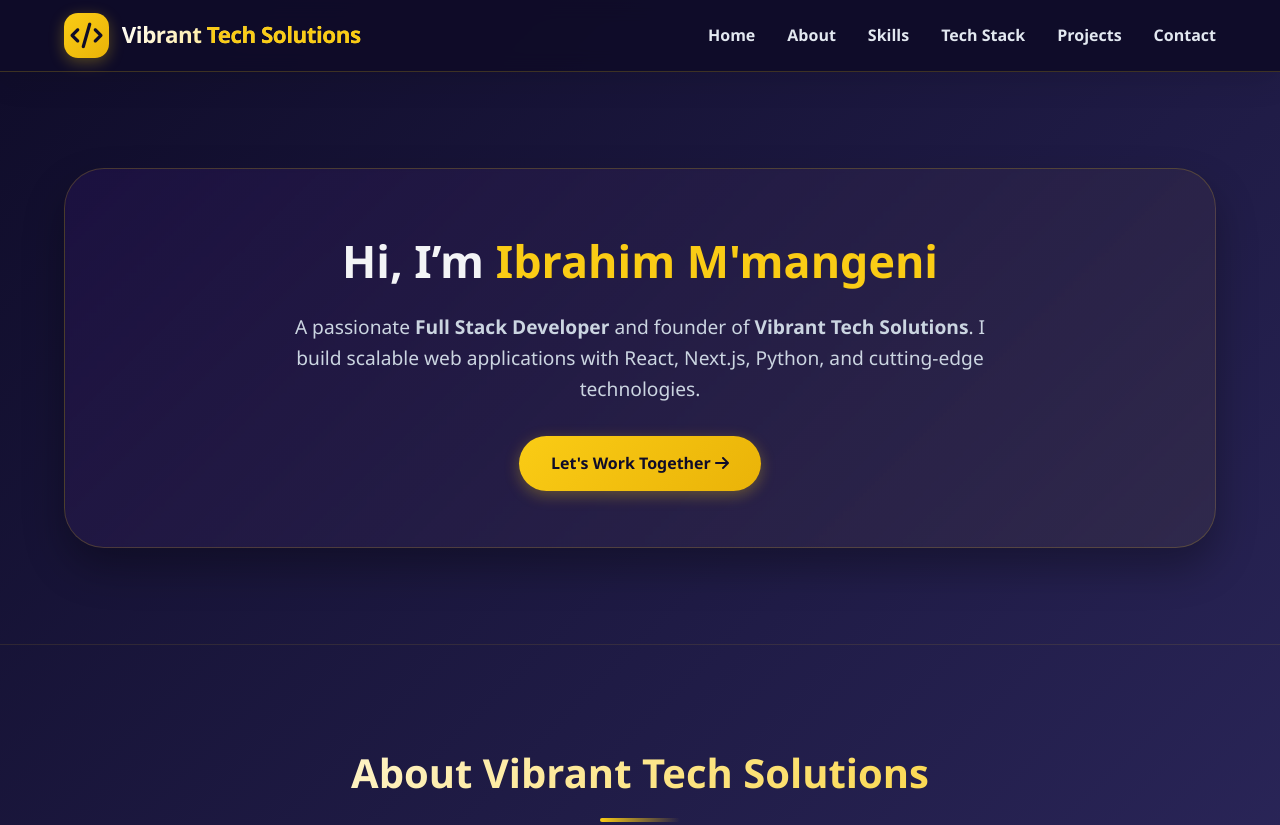
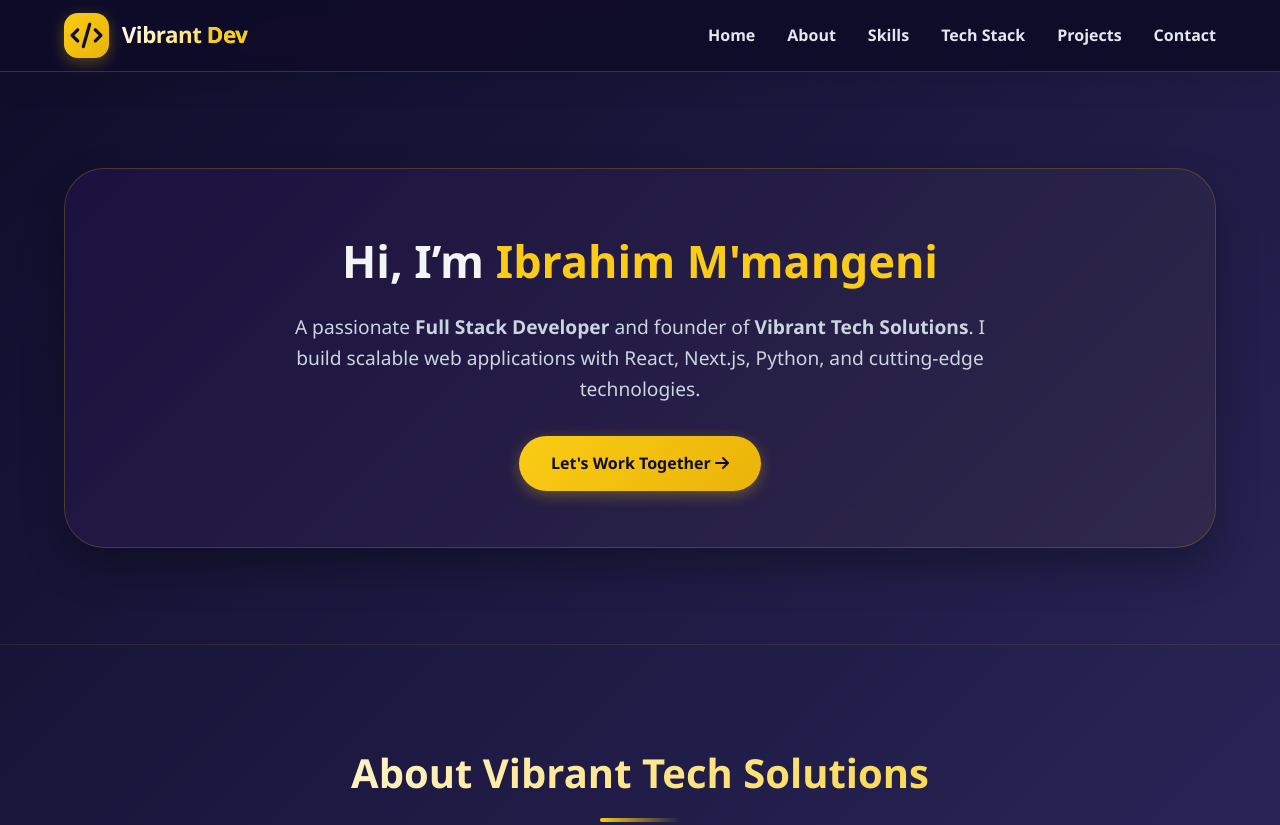
Before and after one commit to ibraheemvibrant/Vibrant_Dev_Portifolio, a plain HTML site: page index.html in a window 1280 px wide. Shown: the top 825 px of the page. Drawn offline with Linux system fonts and the light colour scheme.

Commit message:
Update logo text from 'Tech Solutions' to 'Dev'

```diff
--- a/index.html
+++ b/index.html
@@ -471,7 +471,7 @@
       <div class="logo-img">
         <i class="fas fa-code"></i>
       </div>
-      <div class="logo-text">Vibrant <span>Tech Solutions</span></div>
+      <div class="logo-text">Vibrant <span>Dev</span></div>
     </div>
     <button class="menu-icon" id="menuToggle" aria-label="Menu"><i class="fas fa-bars"></i></button>
     <nav id="navLinks">
```
